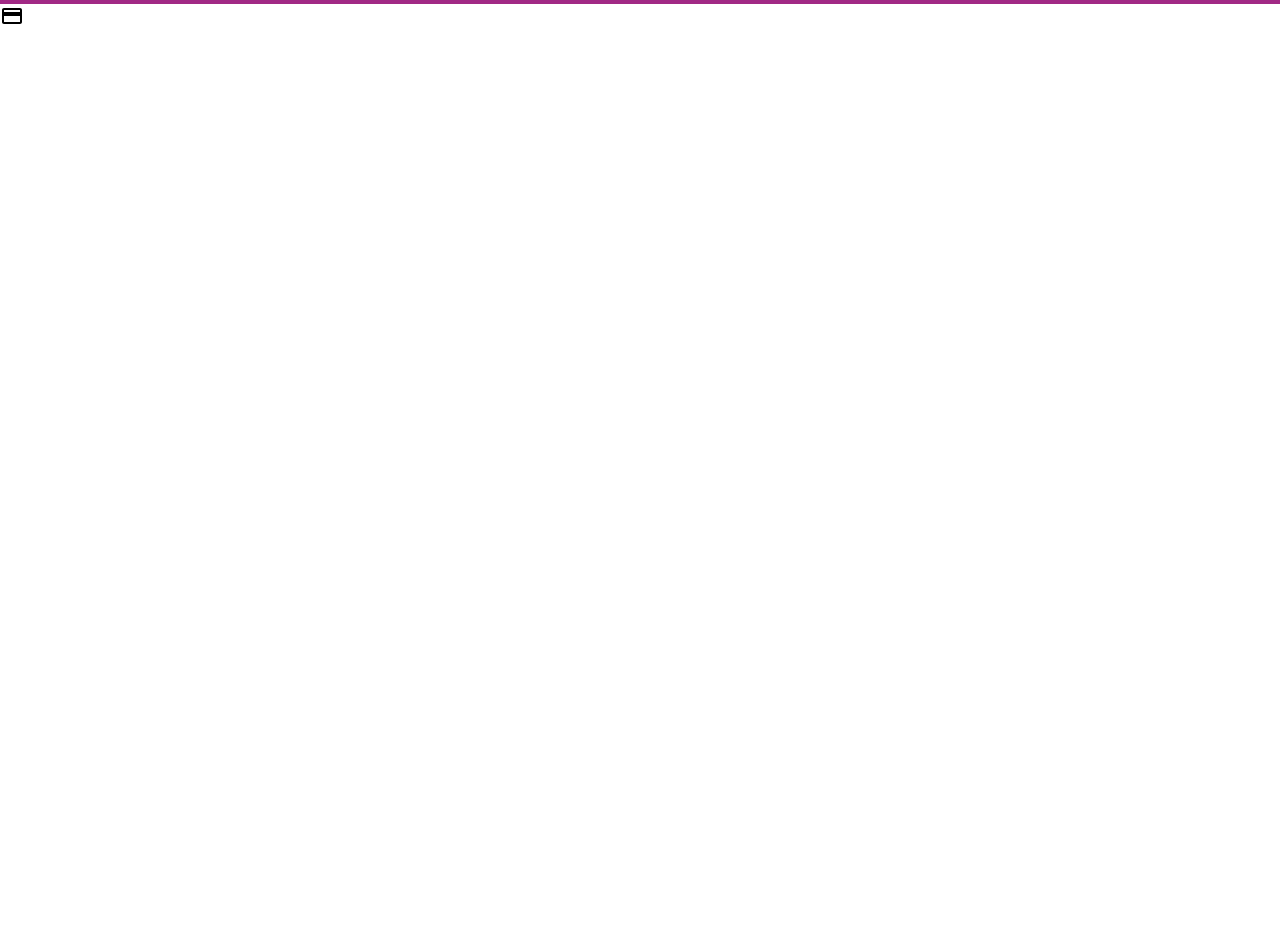
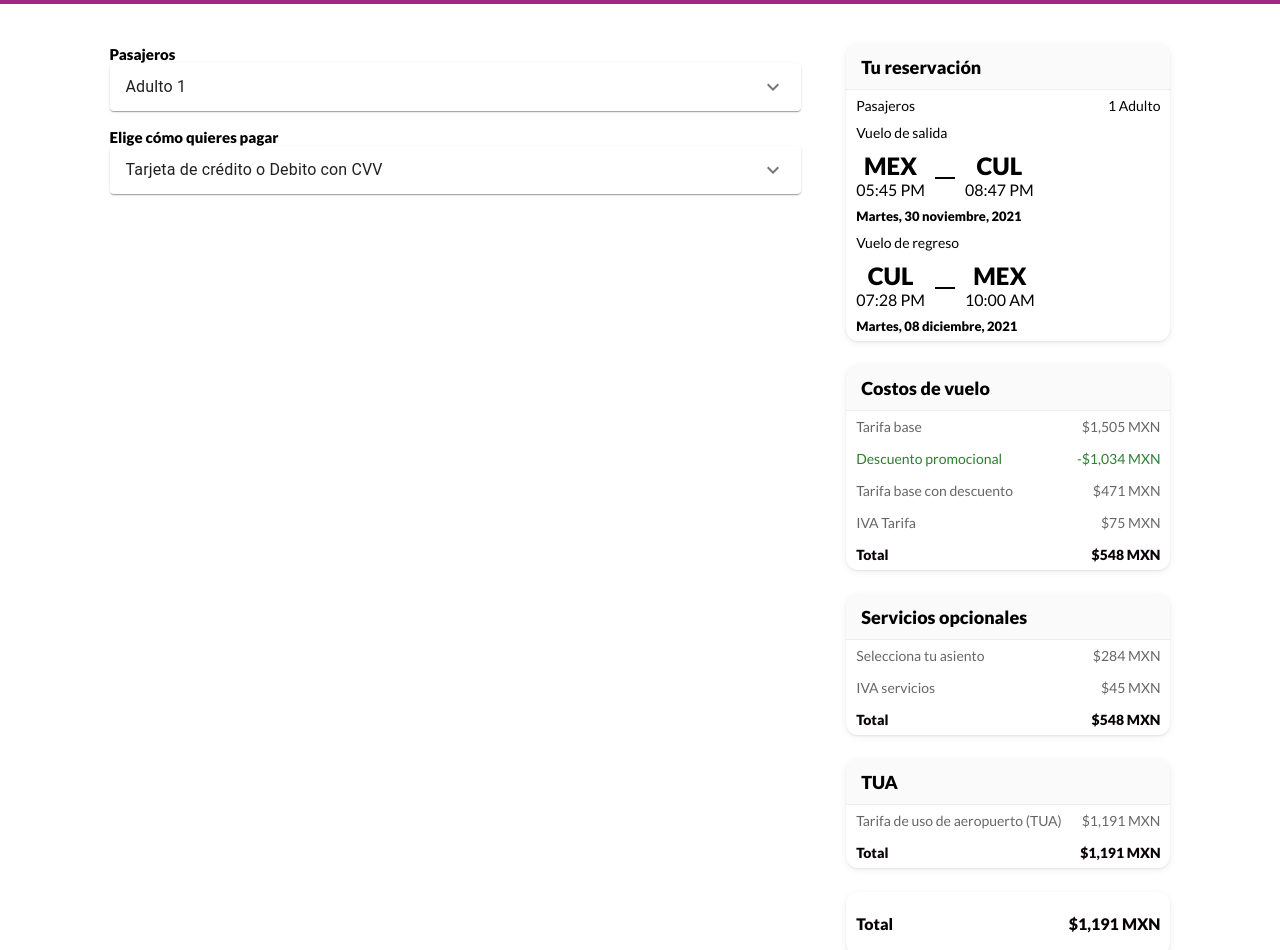
Before and after one commit to mario-cartagena/air-tickets, a React (Create React App) app: page /payment in a window 1280 px wide. Shown: the part 60-1010 px from the top of the page. Before the commit the page ends 800 px from the top, so only its background shows below. Built offline with nearby package versions, Linux system fonts and the light colour scheme; no server answers.

Commit message:
add structure and styles form payment and fix some styles

```diff
--- /dev/null
+++ b/src/components/flight/reservationDetails/flightTUA/FlightTUA.jsx
@@ -0,0 +1,22 @@
+import React from 'react';
+import './styleFlightTUA.scss';
+
+const FlightTUA = () => {
+  return (
+    <div className='tua'>
+        <p className='tua__title'>TUA</p>
+        <div className='tua__info'>
+            <div className='tua__price'>
+                <p>Tarifa de uso de aeropuerto (TUA)</p>
+                <span>$1,191 MXN</span>
+            </div>
+            <div className='tua__total'>
+                <p>Total</p>
+                <span>$1,191 MXN</span>
+            </div>
+        </div>
+    </div>
+  )
+}
+
+export default FlightTUA
--- /dev/null
+++ b/src/components/flight/reservationDetails/flightTUA/styleFlightTUA.scss
@@ -0,0 +1,30 @@
+.tua{
+    box-shadow: 0 0.13rem 0.5rem 0 rgba(0,0,0,.06), 0 0.06rem 0.13rem 0 rgba(0,0,0,.08);
+    border-radius: 12px;
+    background: #fff;
+    &__title{
+        font-size: 18px;
+        font-weight: 700;
+        background: rgba(0,0,0,.02);
+        box-shadow: inset 0 -1px 0 0 rgba(0,0,0,.05);
+        border-radius: 12px 12px 0 0;
+        padding: 12px 15px;
+    }
+    &__info{
+        padding: 7px 10px;
+        display: flex;
+        flex-direction: column;
+        gap: 15px;
+    }
+    &__price, &__total{
+        display: flex;
+        justify-content: space-between;
+        color: rgba(0,0,0,.6);
+        font-size: 14px;
+        column-gap: 20px;
+    }
+    &__total{
+        color: #080206;
+        font-weight: bold;
+    }
+}
--- /dev/null
+++ b/src/components/flight/reservationDetails/flightTotal/FlightTotal.jsx
@@ -0,0 +1,15 @@
+import React from 'react';
+import './styleFlightTotal.scss';
+
+const FlightTotal = () => {
+  return (
+    <div className='total'>
+        <div className='total__info'>
+                <p>Total</p>
+                <span>$1,191 MXN</span>
+        </div>
+    </div>
+  )
+}
+
+export default FlightTotal
--- /dev/null
+++ b/src/components/flight/reservationDetails/flightTotal/styleFlightTotal.scss
@@ -0,0 +1,14 @@
+.total{
+    box-shadow: 0 0.13rem 0.5rem 0 rgba(0,0,0,.06), 0 0.06rem 0.13rem 0 rgba(0,0,0,.08);
+    border-radius: 12px;
+    background: #fff;
+    &__info{
+        padding: 22px 10px;
+        display: flex;
+        justify-content: space-between;
+        font-weight: bold;
+        color: #080206;
+        font-size: 16px;
+    }
+
+}
--- a/src/components/layout/Layout.jsx
+++ b/src/components/layout/Layout.jsx
@@ -1,12 +1,14 @@
 import React from 'react'
 import { Outlet } from 'react-router-dom'
 import Navbar from '../navbar/Navbar'
+import Footer from '../footer/Footer'
 
 const Layout = () => {
   return (
       <div>
           <Navbar/>
           <Outlet/>
+          <Footer/>
     </div>
   )
 }
--- a/src/components/mainSeats/MainSeats.jsx
+++ b/src/components/mainSeats/MainSeats.jsx
@@ -7,6 +7,8 @@ import FlightReservation from '../flight/reservationDetails/flightReservation/Fl
 import FlightCost from '../flight/reservationDetails/flightCost/FlightCost'
 import FlightServices from '../flight/reservationDetails/aditionalServices/FlightServices'
 import ButtonSeats from '../flight/reservationDetails/buttonSeats/ButtonSeats'
+import FlightTUA from '../flight/reservationDetails/flightTUA/FlightTUA'
+import FlightTotal from '../flight/reservationDetails/flightTotal/FlightTotal'
 
 const MainSeats = () => {
   return (
@@ -23,6 +25,8 @@ const MainSeats = () => {
           <FlightReservation/>
           <FlightCost/>
           <FlightServices/>
+          <FlightTUA/>
+          <FlightTotal/>
           <ButtonSeats nameButton="Pagar con PayPal"/>
         </div>
       </div>
--- a/src/components/payment/Payment.jsx
+++ b/src/components/payment/Payment.jsx
@@ -1,57 +1,53 @@
-import React from 'react'
-import { faThumbsUp } from '@fortawesome/free-solid-svg-icons';
-import { FontAwesomeIcon } from '@fortawesome/react-fontawesome';
+import { ExpandMoreOutlined } from '@mui/icons-material';
+import { Accordion, AccordionDetails, AccordionSummary, Typography } from '@mui/material';
+import React from 'react';
+import FlightReservation from '../flight/reservationDetails/flightReservation/FlightReservation';
+import FlightCost from '../flight/reservationDetails/flightCost/FlightCost';
+import FlightServices from '../flight/reservationDetails/aditionalServices/FlightServices';
+import FlightTUA from '../flight/reservationDetails/flightTUA/FlightTUA';
+import FlightTotal from '../flight/reservationDetails/flightTotal/FlightTotal';
+import ButtonSeats from '../flight/reservationDetails/buttonSeats/ButtonSeats';
+import './stylePayment.scss';
+import './styleForm.scss';
+import FormPassenger from './formPassenger/FormPassenger';
+import FormPayment from './formPayment/FormPayment';
 
 const Payment = () => {
     return (
-        <>
-            <div className='container__search__cities'>
-                <div className='container__search__city'  >
-                    <div>
-                        <h3>Ciudad de Mexico</h3>
-                    </div>
-                    <div>
-                        <p>Origen</p>
-                    </div>
+        <div className="payment">
+            <div className='payment__information'>
+                <div className="payment__passengers">
+                    <Typography variant="span">Pasajeros</Typography>
+                    <Accordion>
+                        <AccordionSummary expandIcon={<ExpandMoreOutlined/>}>
+                            <Typography>Adulto 1</Typography>
+                        </AccordionSummary>
+                        <AccordionDetails>
+                            <FormPassenger/>
+                        </AccordionDetails>
+                    </Accordion>
                 </div>
-                <div className='container__search__city'>
-                    <div>
-                        <h3>---</h3>
-                    </div>
-                    <div>
-                        <p>Selecciona un destino</p>
-                    </div>
+                <div className="payment__methods">
+                    <Typography variant="span">Elige cómo quieres pagar</Typography>
+                    <Accordion>
+                        <AccordionSummary expandIcon={<ExpandMoreOutlined/>}>
+                            <Typography>Tarjeta de crédito o Debito con CVV</Typography>
+                        </AccordionSummary>
+                        <AccordionDetails>
+                            <FormPayment/>
+                        </AccordionDetails>
+                    </Accordion>
                 </div>
             </div>
-            <div className='container__search__dates'>
-
-                <div className='container__search__date'>
-                    <p>Salida</p>
-                </div>
-                <div className='container__search__date'>
-                    <p>Regreso</p>
-                </div>
+            <div className='booking'>
+                <FlightReservation/>
+                <FlightCost/>
+                <FlightServices/>
+                <FlightTUA/>
+                <FlightTotal/>
+                <ButtonSeats nameButton="Pagar mi viaje"/>
             </div>
-
-            <div className='container__search__passenger'>
-                <div className='container__searchQuantiy'>
-
-                    <div className='container__search__quantity'>
-                        <label>Pasajeros</label>
-
-                    </div>
-                    <div className='container__search__coupon'>
-                    </div>
-                </div>
-                <div className='container__serchCoupon'>
-                    <CouponDiscount className='container__search__coupon' />
-                </div>
-            </div>
-            <div className='container__search__button'>
-                <button className='container__search__btn'><span><FontAwesomeIcon icon={faThumbsUp } /></span><p className='container__search__btn__plane'>Buscar vuelos</p></button>
-            </div>
-
-  </>
+        </div>
   )
 }
 
--- /dev/null
+++ b/src/components/payment/formPassenger/FormPassenger.jsx
@@ -0,0 +1,120 @@
+import React, { useState } from 'react';
+import { TextField, Button, MenuItem, FormControl, InputLabel, Select, Typography } from '@mui/material';
+
+const genders = [
+    { value: 'male', label: 'Masculino' },
+    { value: 'female', label: 'Femenino' },
+    { value: 'other', label: 'Otro' },
+];
+
+const nationalityOptions = [
+    { value: 'usa', label: 'Estados Unidos' },
+    { value: 'canada', label: 'Canadá' },
+    { value: 'uk', label: 'Reino Unido' },
+    // Otras opciones de nacionalidad
+  ];
+
+  const documentTypes = [
+    { value: 'CC', label: 'Cédula de Ciudadanía' },
+    { value: 'TI', label: 'Tarjeta de Identidad' },
+    { value: 'PASSPORT', label: 'Pasaporte' },
+    // Otros tipos de documento
+  ];
+
+const FormPassenger = () => {
+    const [nombre, setNombre] = useState('');
+    const [apellido, setApellido] = useState('');
+    const [fechaNacimiento, setFechaNacimiento] = useState('');
+    const [genero, setGenero] = useState('');
+    const [nacionalidad, setNacionalidad] = useState('');
+    const [tipoDocumento, setTipoDocumento] = useState('');
+    const [numeroDocumento, setNumeroDocumento] = useState('');
+    const [email, setEmail] = useState('');
+
+    const handleSubmit = (e) => {
+        e.preventDefault();
+        console.log('Datos del formulario:', {
+          nombre,
+          apellido,
+          fechaNacimiento,
+          genero,
+          nacionalidad,
+          tipoDocumento,
+          numeroDocumento,
+          email,
+        });
+    };
+  return (
+    <form onSubmit={handleSubmit} className='form'>
+      <Typography variant='span'>Información de Contacto</Typography>
+      <TextField
+        label="Nombre"
+        value={nombre}
+        onChange={(e) => setNombre(e.target.value)}
+        required
+      />
+      <TextField
+        label="Apellido"
+        value={apellido}
+        onChange={(e) => setApellido(e.target.value)}
+        required
+      />
+      <TextField
+        label="Fecha de nacimiento"
+        type="date"
+        value={fechaNacimiento}
+        onChange={(e) => setFechaNacimiento(e.target.value)}
+        required
+        InputLabelProps={{ shrink: true }}
+      />
+      <FormControl  required>
+        <InputLabel>Género</InputLabel>
+        <Select value={genero} onChange={(e) => setGenero(e.target.value)}>
+          {genders.map((gender) => (
+            <MenuItem key={gender.value} value={gender.value}>
+              {gender.label}
+            </MenuItem>
+          ))}
+        </Select>
+      </FormControl>
+      <FormControl fullWidth required>
+        <InputLabel>Nacionalidad</InputLabel>
+        <Select value={nacionalidad} onChange={(e) => setNacionalidad(e.target.value)}>
+          {nationalityOptions.map((option) => (
+            <MenuItem key={option.value} value={option.value}>
+              {option.label}
+            </MenuItem>
+          ))}
+        </Select>
+      </FormControl>
+      <FormControl fullWidth required>
+        <InputLabel>Tipo de documento</InputLabel>
+        <Select value={tipoDocumento} onChange={(e) => setTipoDocumento(e.target.value)}>
+          {documentTypes.map((type) => (
+            <MenuItem key={type.value} value={type.value}>
+              {type.label}
+            </MenuItem>
+          ))}
+        </Select>
+      </FormControl>
+      <TextField
+        label="Número de documento"
+        value={numeroDocumento}
+        onChange={(e) => setNumeroDocumento(e.target.value)}
+        required
+      />
+      <TextField
+        label="Email"
+        type="email"
+        value={email}
+        onChange={(e) => setEmail(e.target.value)}
+        required
+      />
+      <Button type="submit" variant="contained" color="primary">
+        Guardar
+      </Button>
+    </form>
+  )
+}
+
+export default FormPassenger
--- /dev/null
+++ b/src/components/payment/formPayment/FormPayment.jsx
@@ -0,0 +1,47 @@
+import React, { useState } from 'react';
+import { Button, TextField } from '@mui/material';
+
+const FormPayment = () => {
+    const [numeroTarjeta, setNumeroTarjeta] = useState('');
+    const [nombreApellido, setNombreApellido] = useState('');
+    const [fechaExpiracion, setFechaExpiracion] = useState('');
+
+    const handleSubmit = (e) => {
+      e.preventDefault();
+      console.log('Información agregada:', {
+        numeroTarjeta,
+        nombreApellido,
+        fechaExpiracion,
+      });
+    };
+
+    return (
+      <form onSubmit={handleSubmit} className='form'>
+        <TextField
+          label="Número de tarjeta"
+          value={numeroTarjeta}
+          onChange={(e) => setNumeroTarjeta(e.target.value)}
+          required
+        />
+        <TextField
+          label="Nombre y Apellido"
+          value={nombreApellido}
+          onChange={(e) => setNombreApellido(e.target.value)}
+          required
+        />
+        <TextField
+          label="Fecha de expiración"
+          type="date"
+          value={fechaExpiracion}
+          onChange={(e) => setFechaExpiracion(e.target.value)}
+          required
+          InputLabelProps={{ shrink: true }}
+        />
+        <Button type="submit" variant="contained" style={{ backgroundColor: '#A12985', color: '#fff' }}>
+          Agregar
+        </Button>
+      </form>
+    );
+}
+
+export default FormPayment
--- /dev/null
+++ b/src/components/payment/styleForm.scss
@@ -0,0 +1,6 @@
+.form{
+    display: flex;
+    flex-direction: column;
+    gap: 10px;
+    justify-content: center;
+}
--- /dev/null
+++ b/src/components/payment/stylePayment.scss
@@ -0,0 +1,17 @@
+.payment{
+    display: flex;
+    margin: 2.5rem auto;
+    width: 90%;
+    justify-content: space-evenly;
+    flex-wrap: wrap;
+    &__information{
+        display: flex;
+        flex-direction: column;
+        width: 60%;
+        gap: 1rem;
+        span{
+            font-size: 15px;
+            font-weight: bold;
+        }
+    }
+}
--- a/src/routes/AppRouter.jsx
+++ b/src/routes/AppRouter.jsx
@@ -5,8 +5,8 @@ import App from "../components/app/App";
 import MainServices from '../components/mainServices/MainServices';
 import NotFound from '../components/notfound/NotFound';
 import MainSeats from '../components/mainSeats/MainSeats';
-import { Payment } from '@mui/icons-material';
 import Flight from '../components/flight/Flight';
+import Payment from '../components/payment/Payment';
 
 const AppRouter = () => {
 
```
